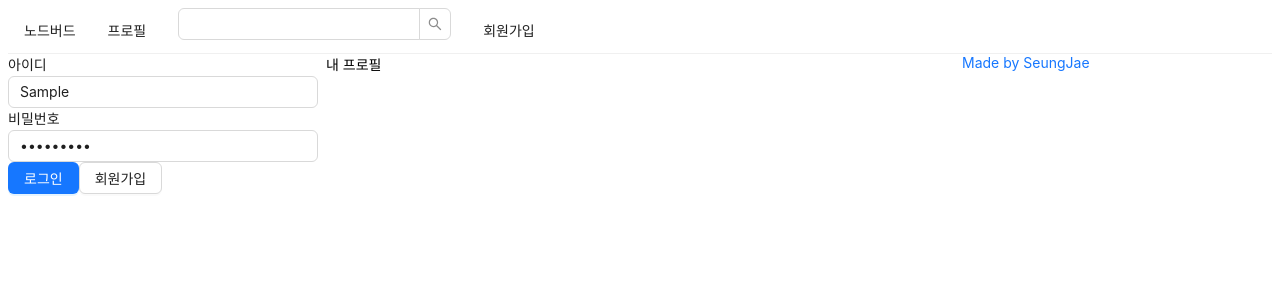
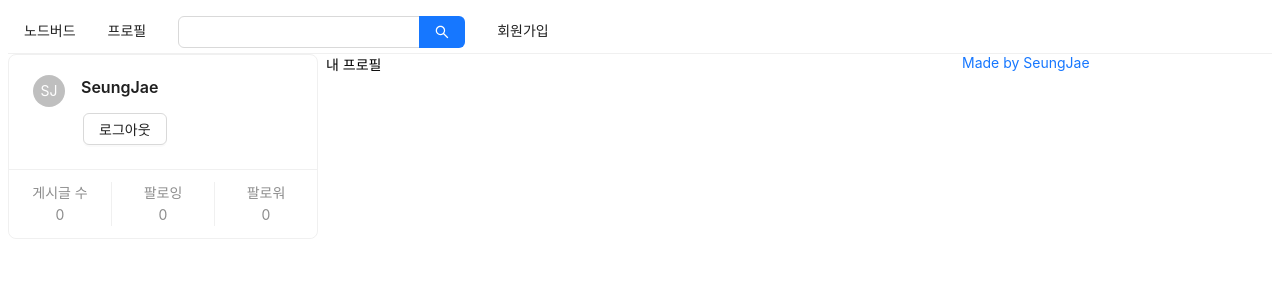
Before and after one commit to seungjae93/react-nodebirds, a Next.js app: page /profile in a window 1280 px wide. Both pictures are taken after typing "Sample", "Sample123" into the empty fields and a click on the button "로그인". Shown: the top 300 px of the page. Built offline with nearby package versions, Linux system fonts and the light colour scheme.

Commit message:
:sparkles: feat: 더미 데이터로 로그인 기능 구현

```diff
--- a/src/components/AppLayout.js
+++ b/src/components/AppLayout.js
@@ -4,6 +4,12 @@ import Link from "next/link";
 import { Menu, Input, Row, Col } from "antd";
 import UserProfile from "../components/UserProfile";
 import LoginForm from "../components/LoginForm";
+import styled from "styled-components";
+
+//컴포넌트를 커스텀하게 스타일링
+const SearchInput = styled(Input.Search)`
+  vertical-align: middle;
+`;
 const AppLayout = ({ children }) => {
   const [isLoggedIn, setIsLoggedIn] = useState(false);
   return (
@@ -20,7 +26,7 @@ const AppLayout = ({ children }) => {
           </Link>
         </Menu.Item>
         <Menu.Item>
-          <Input.Search />
+          <SearchInput enterButton />
         </Menu.Item>
         <Menu.Item>
           <Link href="/signup" legacyBehavior>
@@ -30,7 +36,11 @@ const AppLayout = ({ children }) => {
       </Menu>
       <Row gutter={8}>
         <Col xs={24} md={6}>
-          {isLoggedIn ? <UserProfile /> : <LoginForm />}
+          {isLoggedIn ? (
+            <UserProfile setIsLoggedIn={setIsLoggedIn} />
+          ) : (
+            <LoginForm setIsLoggedIn={setIsLoggedIn} />
+          )}
         </Col>
         <Col xs={24} md={12}>
           {children}
--- a/src/components/LoginForm.js
+++ b/src/components/LoginForm.js
@@ -1,8 +1,17 @@
 import React, { useCallback, useState } from "react";
-import { Form, Input, Button } from "antd";
+import { Form, Input, Button, Col } from "antd";
 import Link from "next/link";
+import styled from "styled-components";
 
-const LoginForm = () => {
+const ButtonWrapper = styled.div`
+  margin-top: 10px;
+`;
+
+const FormWrapper = styled(Form)`
+  padding: 10px;
+`;
+
+const LoginForm = ({ setIsLoggedIn }) => {
   const [id, setId] = useState("");
   const [password, setPassword] = useState("");
 
@@ -14,8 +23,13 @@ const LoginForm = () => {
     setPassword(e.target.value);
   }, []);
 
+  const onSubmitForm = useCallback(() => {
+    console.log(id, password);
+    setIsLoggedIn(true);
+  }, [id, password]); //state는 depandancy에
   return (
-    <Form>
+    <FormWrapper onFinish={onSubmitForm}>
+      {" "}
       <div>
         <label htmlFor="user-id">아이디</label>
         <br />
@@ -32,7 +46,7 @@ const LoginForm = () => {
           required
         />
       </div>
-      <div>
+      <ButtonWrapper>
         <Button type="primary" htmlType="submit" loading={false}>
           로그인
         </Button>
@@ -41,8 +55,8 @@ const LoginForm = () => {
             <Button>회원가입</Button>
           </a>
         </Link>
-      </div>
-    </Form>
+      </ButtonWrapper>
+    </FormWrapper>
   );
 };
 export default LoginForm;
--- a/src/components/UserProfile.js
+++ b/src/components/UserProfile.js
@@ -1,2 +1,35 @@
-const UserProfile = () => {};
+import React, { useCallback } from "react";
+import { Avatar, Card, Button } from "antd";
+import styled from "styled-components";
+
+const ButtonWrapper = styled.div`
+  margin: 10px 0px 0px 50px;
+`;
+const UserProfile = ({ setIsLoggedIn }) => {
+  const onLogOut = useCallback(() => {
+    setIsLoggedIn(false);
+  }, []);
+  return (
+    <Card
+      actions={[
+        <div key="twit">
+          게시글 수<br />0
+        </div>,
+        <div key="followings">
+          팔로잉
+          <br />0
+        </div>,
+        <div key="followings">
+          팔로워
+          <br />0
+        </div>,
+      ]}
+    >
+      <Card.Meta avatar={<Avatar>SJ</Avatar>} title="SeungJae" />
+      <ButtonWrapper>
+        <Button onClick={onLogOut}>로그아웃</Button>
+      </ButtonWrapper>
+    </Card>
+  );
+};
 export default UserProfile;
```
